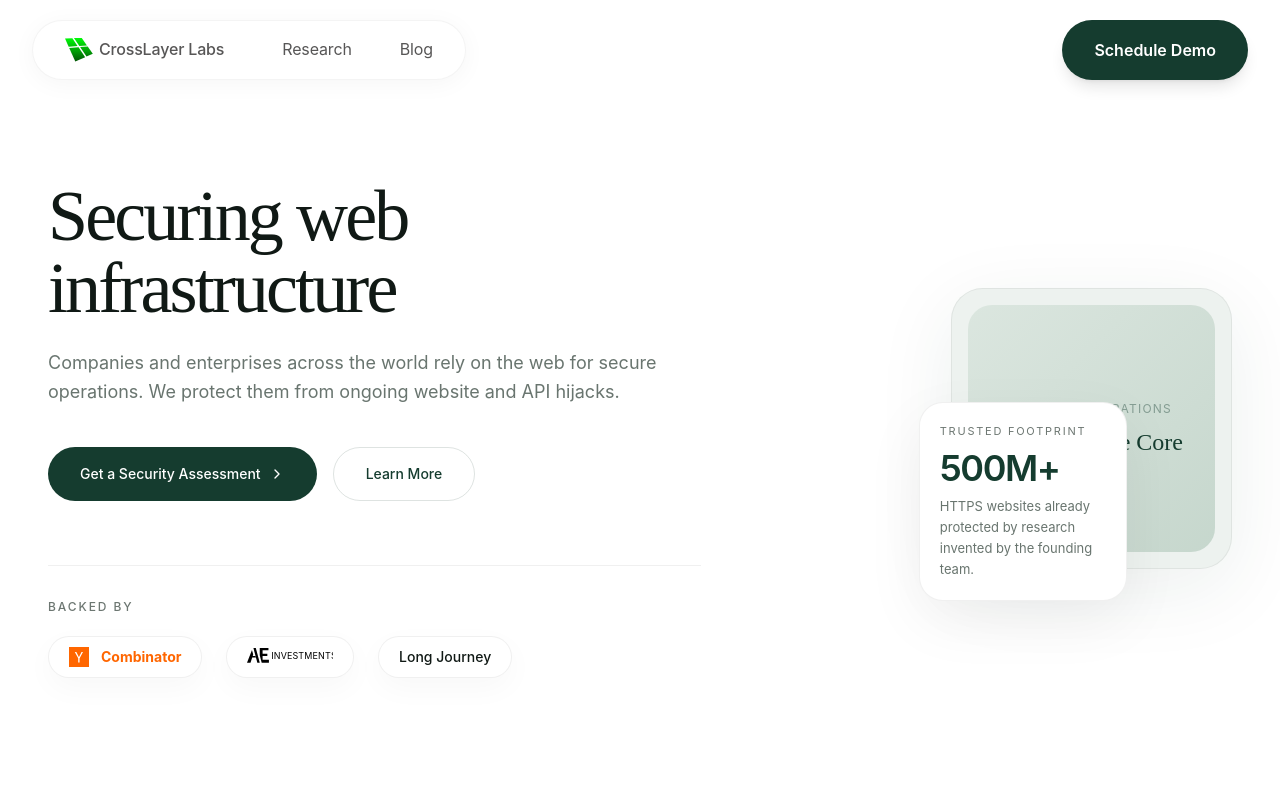
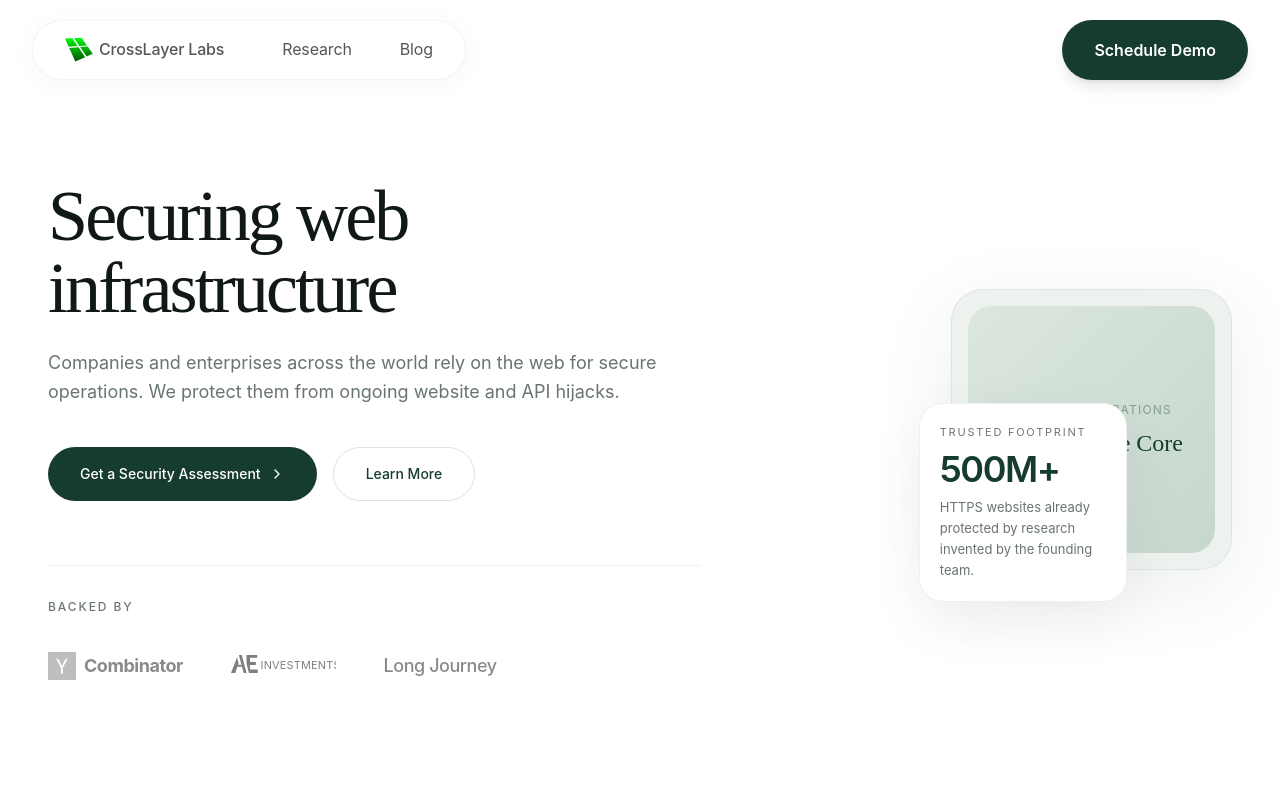
Before and after one commit to Ux-Geek/Crosslayer-Labs, a Next.js app: page / in a window 1280 px wide. Shown: the top 800 px of the page. Built offline with nearby package versions, Linux system fonts and the light colour scheme; a web font is replaced by a local one.

Commit message:
style: update investor logo section with grayscale hover effects and simplified layout

```diff
--- a/src/components/Hero.tsx
+++ b/src/components/Hero.tsx
@@ -40,21 +40,21 @@ export default function Hero() {
             <p className="mb-5 text-[12px] font-medium uppercase tracking-[0.16em] text-[#6d7772]">
               Backed By
             </p>
-            <div className="flex flex-wrap items-center gap-6">
-              {/* Y Combinator SVG */}
-              <div className="flex h-[42px] items-center rounded-full border border-black/6 bg-white px-5 shadow-[0_10px_30px_rgba(0,0,0,0.03)]">
-                <img src="/yc.svg" alt="Y Combinator" className="mr-3 h-5 w-auto" />
-                <span className="text-sm font-bold text-[#FF6600]">Combinator</span>
+            <div className="flex flex-wrap items-center gap-12 pt-4">
+              {/* Y Combinator */}
+              <div className="flex items-center gap-2 opacity-50 grayscale transition-all hover:opacity-100 hover:grayscale-0">
+                <img src="/yc.svg" alt="Y Combinator" className="h-7 w-auto" />
+                <span className="text-[18px] font-bold tracking-tight text-[#101915]">Combinator</span>
               </div>
 
-              {/* AE Investments SVG */}
-              <div className="flex h-[42px] items-center rounded-full border border-black/6 bg-white px-5 shadow-[0_10px_30px_rgba(0,0,0,0.03)]">
-                <img src="/ae-investments.svg" alt="AE Investments" className="h-[18px] w-auto text-deep-green" />
+              {/* AE Investments */}
+              <div className="flex items-center opacity-50 grayscale transition-all hover:opacity-100 hover:grayscale-0">
+                <img src="/ae-investments.svg" alt="AE Investments" className="h-[22px] w-auto" />
               </div>
 
               {/* Long Journey */}
-              <div className="flex h-[42px] items-center rounded-full border border-black/6 bg-white px-5 shadow-[0_10px_30px_rgba(0,0,0,0.03)] text-sm font-medium text-[#101915]">
-                Long Journey
+              <div className="flex items-center opacity-50 grayscale transition-all hover:opacity-100 hover:grayscale-0">
+                <span className="text-[18px] font-medium tracking-tight text-[#101915]">Long Journey</span>
               </div>
             </div>
           </div>
```
